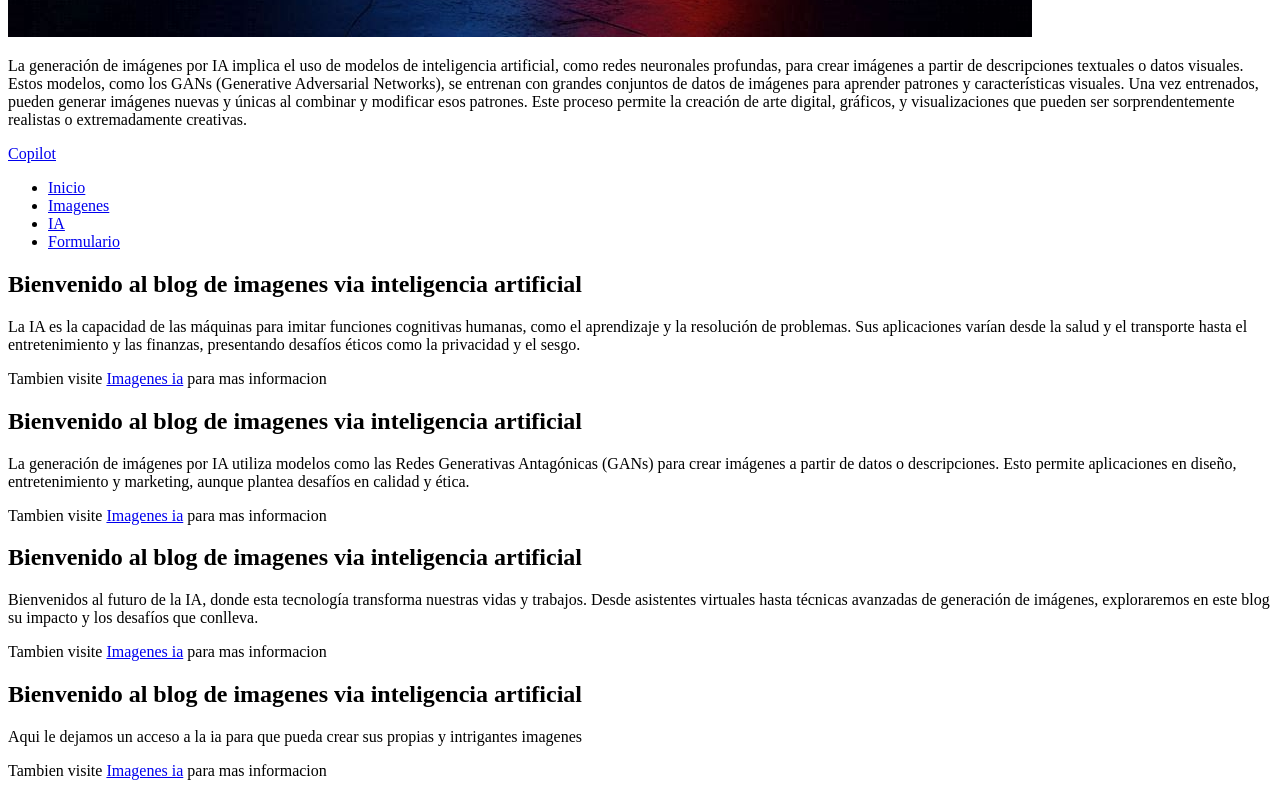
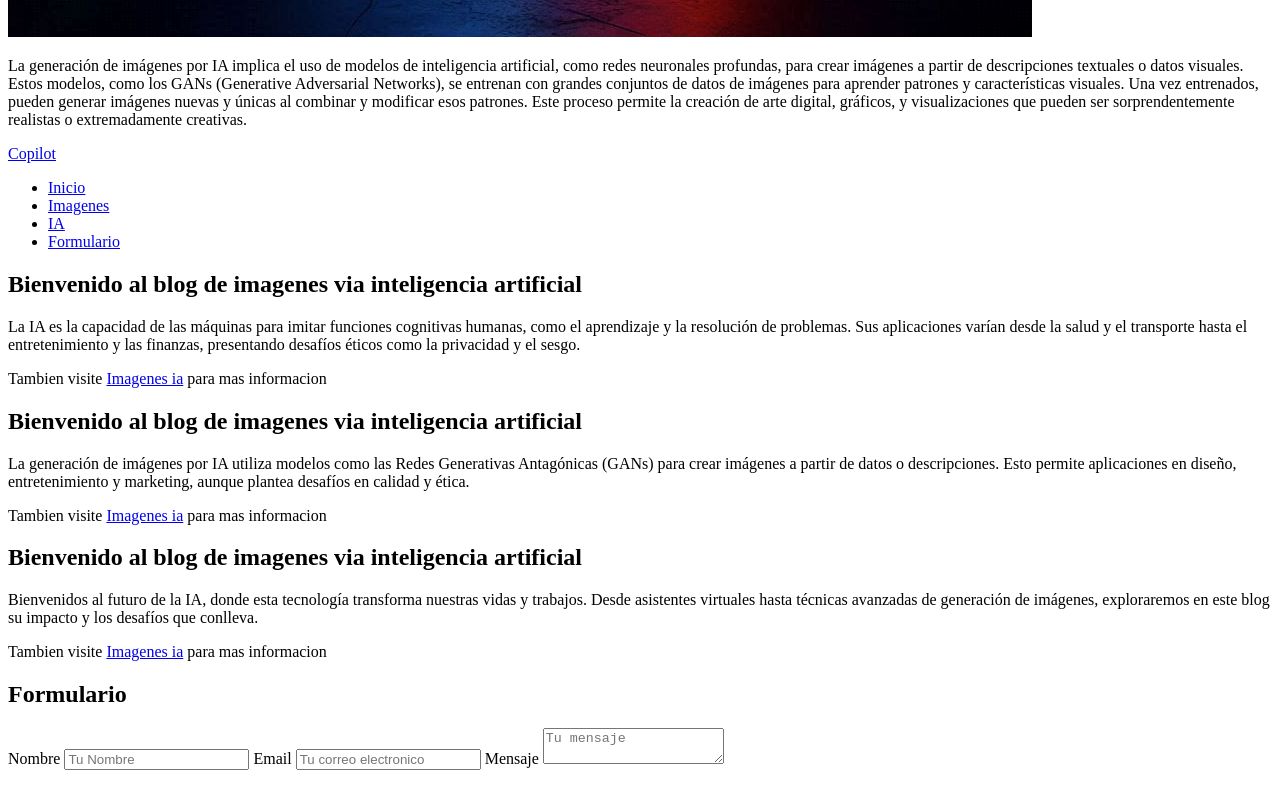
Before and after one commit to AdrianCarola/blog-adrian-imagenesia, a plain HTML site: page index.html in a window 1280 px wide. Shown: the part 1067-1863 px from the top of the page. Drawn offline with Linux system fonts and the light colour scheme.

Commit message:
formulario

```diff
--- a/index.html
+++ b/index.html
@@ -41,9 +41,15 @@
             <p>Tambien visite <a href="www.imagenesia.com">Imagenes ia</a> para mas informacion</p>
         </section>
         <section id="Formulario">
-            <h2>Bienvenido al blog de imagenes via inteligencia artificial</h2>
-            <p>Aqui le dejamos un acceso a la ia para que pueda crear sus propias y intrigantes imagenes</p>
-            <p>Tambien visite <a href="www.imagenesia.com">Imagenes ia</a> para mas informacion</p>
+            <h1>Formulario</h1>
+            <label for="name">Nombre</label>
+            <input type="text" id="name" name="name" placeholder="Tu Nombre">
+
+            <label for="email">Email</label>
+            <input type="email" id="email" name="email" placeholder="Tu correo electronico">
+
+            <label for="message">Mensaje</label>
+            <textarea name="messagee" id="message" placeholder="Tu mensaje"></textarea>
         </section>
     </main>
 </body>
```
